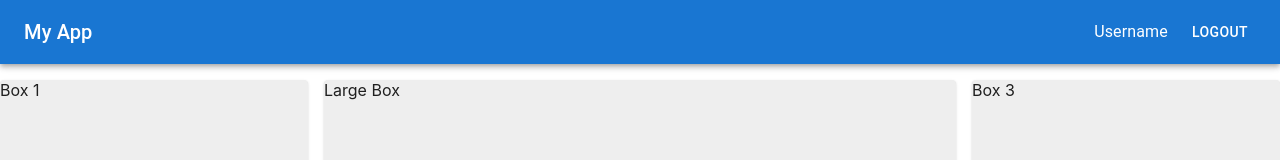
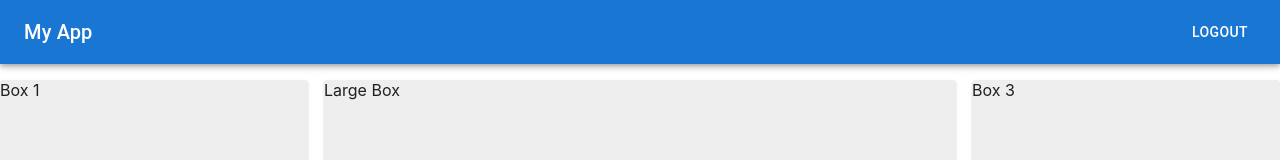
Before and after one commit to Sugarnetes/Gradient, a React (Create React App) app in the folder client/: page /dashboard in a window 1280 px wide. Shown: the top 160 px of the page. Built offline with nearby package versions, Linux system fonts and the light colour scheme.

Commit message:
names work!!

```diff
--- a/client/src/components/header.jsx
+++ b/client/src/components/header.jsx
@@ -6,6 +6,8 @@ const Header = () => {
         // Handle logout logic here
     };
 
+    const name = (window.location.href).split('#')[1];
+
     return (
         <AppBar position="static" sx={{marginBottom: 2}}>
             <Toolbar>
@@ -13,7 +15,7 @@ const Header = () => {
                     My App
                 </Typography>
                 <Typography variant="body1" sx={{ marginRight: 2 }}>
-                    Username
+                    {name}
                 </Typography>
                 <Button color="inherit" onClick={handleLogout}>
                     Logout
--- a/client/src/pages/home.jsx
+++ b/client/src/pages/home.jsx
@@ -6,6 +6,9 @@ import Grid from '@mui/material/Grid';
 import './style.css';
 
 export const Home = () => {
+
+    const name = (window.location.href).split('#')[1];
+
     return (
         <div>
             <Header margin='20'/>
```
